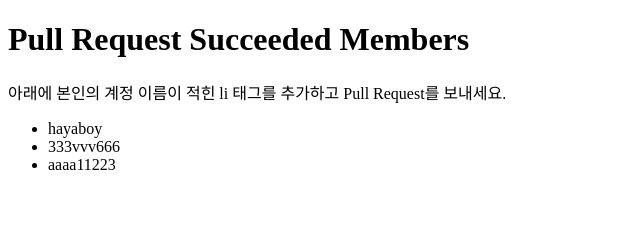
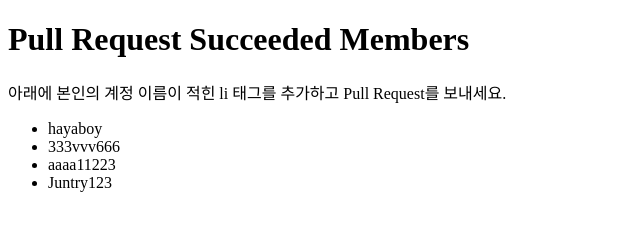
Before and after one commit to onerain5120/collaboEx1, a plain HTML site: page index.html in a window 1280 px wide. Shown: the full height of the page, 0-640 px from the left. Drawn offline with Linux system fonts and the light colour scheme.

Commit message:
add name Juntry123

```diff
--- a/index.html
+++ b/index.html
@@ -1,5 +1,6 @@
 <!DOCTYPE html>
 <html>
+
 <body>
   <h1>Pull Request Succeeded Members</h1>
   <p>
@@ -9,6 +10,8 @@
     <li>hayaboy</li>
     <li>333vvv666</li>
     <li>aaaa11223</li>
+    <li>Juntry123</li>
   </ul>
 </body>
+
 </html>
```
Lines whose indentation alone changed are shown as unchanged.
